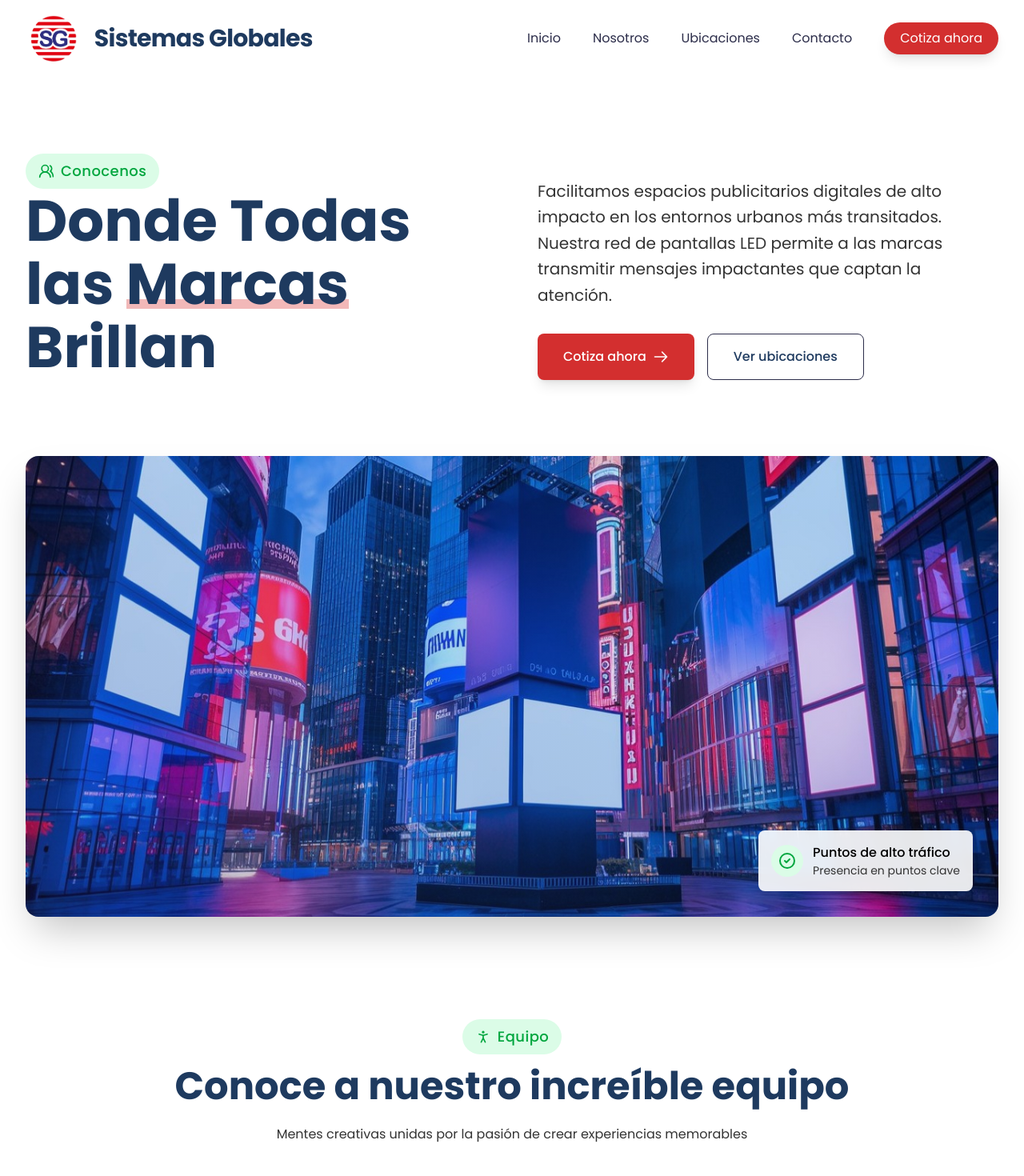
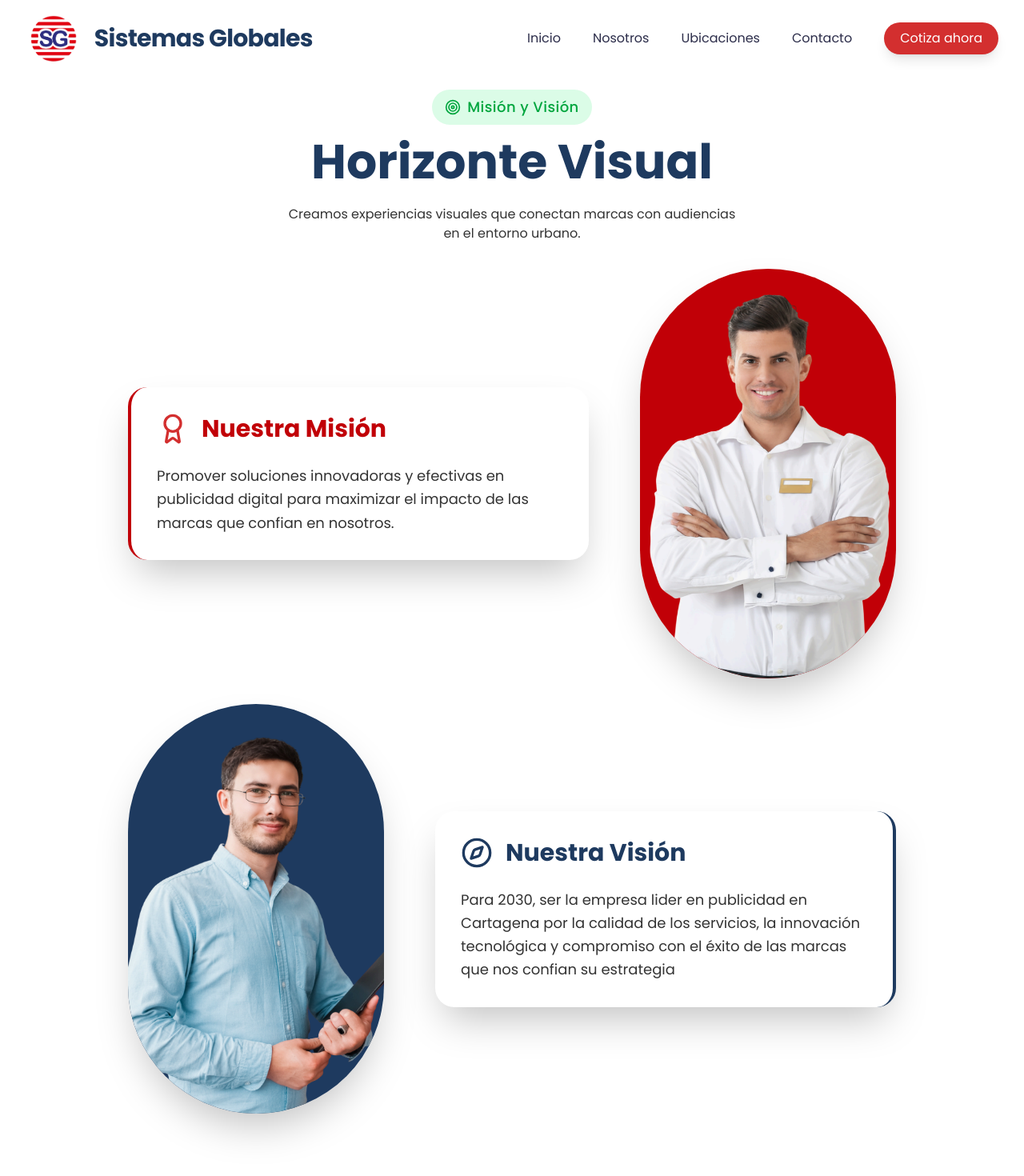
Before and after one commit to Nasor2/sistemas-globales-landing-page, a React (Vite) app: page /about in a window 1280 px wide. Shown: the top 1470 px of the page at 80% size. Built offline with nearby package versions, Linux system fonts and the light colour scheme.

Commit message:
Structural changes

```diff
--- a/src/App.jsx
+++ b/src/App.jsx
@@ -11,6 +11,7 @@ import CTA from './sections/CTA/CTA.jsx';
 import FAQ from './sections/FAQs/FAQ.jsx';
 import Contact from './sections/Contact/Contact.jsx';
 import ContactUs from './pages/ContactUs.jsx';
+import CompanyLogos from './sections/Testimonials/CompanyLogos.jsx';
 
 function App() {
   return (
@@ -22,11 +23,8 @@ function App() {
             <Route path="/" element={
               <>
                 <Hero />
-                <Features />
                 <PricingContact />
-                <Testimonials />
                 <Contact />
-                <FAQ />
                 <CTA />
               </>
             } />
--- a/src/pages/AboutUs.jsx
+++ b/src/pages/AboutUs.jsx
@@ -1,20 +1,18 @@
-import React from 'react';
-import Header from '../components/Header';
-import HeroAbout from '../sections/Sections-AboutUs/HeroAbout';
-import MisionVision from '../sections/Sections-AboutUs/MisionVision';
-import ValuesSection from '../sections/Sections-AboutUs/ValuesSection';
-import NumbersSection from '../sections/Sections-AboutUs/ImpactSection';
-import OurTeamSection from '../sections/Sections-AboutUs/OurTeamSection';
+import React from "react";
+import Header from "../components/Header";
+import HeroAbout from "../sections/Sections-AboutUs/HeroAbout";
+import MisionVision from "../sections/Sections-AboutUs/MisionVision";
+import ValuesSection from "../sections/Sections-AboutUs/ValuesSection";
+import NumbersSection from "../sections/Sections-AboutUs/ImpactSection";
+import OurTeamSection from "../sections/Sections-AboutUs/OurTeamSection";
 
 const AboutUs = () => {
   return (
     <div>
       <main className="flex-grow bg-white min-h-screen">
-                <HeroAbout />
-                <OurTeamSection />
         <MisionVision />
         <ValuesSection />
-
+        <HeroAbout />
       </main>
     </div>
   );
--- a/src/sections/Hero/Hero.jsx
+++ b/src/sections/Hero/Hero.jsx
@@ -1,13 +1,11 @@
 import React from "react";
 import { Link } from "react-router-dom";
 import { motion } from "framer-motion";
-import TestimonialCard from "../../components/HeroComponents/TestimonialCard";
-import { testimonials1 } from "../../data/testimonialsData";
+import { ArrowRight, CheckCircle } from "lucide-react";
 import { heroImages } from "../../data/imageData";
-import { ArrowRight } from "lucide-react";
 
 const Hero = () => {
-  // Variantes para las animaciones
+  // Animation variants
   const fadeIn = {
     hidden: { opacity: 0, y: 20 },
     visible: {
@@ -39,20 +37,6 @@ const Hero = () => {
     }
   };
 
-  const testimonialAnimation = {
-    hidden: { opacity: 0, scale: 0.6 },
-    visible: {
-      opacity: 1,
-      scale: 1,
-      transition: {
-        duration: 0.5,
-        type: "spring",
-        bounce: 0.4
-      }
-    }
-  };
-
-  // Nueva animación para botones
   const buttonAnimation = {
     hover: {
       scale: 1.03,
@@ -64,11 +48,22 @@ const Hero = () => {
   };
 
   return (
-    <section className="min-h-screen w-full bg-white py-4 lg:py-6 overflow-hidden pt-24 sm:pt-28">
-      <div className="container mx-auto px-4 sm:px-6 lg:px-8">
+    <section className="min-h-screen w-full bg-white py-4 lg:py-6 overflow-hidden pt-24 sm:pt-28 relative">
+      {/* Subtle background pattern */}
+      <div className="absolute inset-0 opacity-5 pointer-events-none">
+        <svg width="100%" height="100%" xmlns="http://www.w3.org/2000/svg">
+          <defs>
+            <pattern id="grid" width="40" height="40" patternUnits="userSpaceOnUse">
+              <path d="M 40 0 L 0 0 0 40" fill="none" stroke="currentColor" strokeWidth="0.5" className="text-azul-primario/10"/>
+            </pattern>
+          </defs>
+          <rect width="100%" height="100%" fill="url(#grid)" />
+        </svg>
+      </div>
+
+      <div className="container mx-auto px-4 sm:px-6 lg:px-8 relative z-10">
         <div className="flex flex-col lg:flex-row items-center justify-between gap-8 lg:gap-16">
-
-          {/* Contenido Izquierdo */}
+          {/* Left Content */}
           <motion.div
             className="w-full lg:w-4/12 z-10 pb-30 text-center lg:text-left mx-auto lg:mx-0"
             initial="hidden"
@@ -86,12 +81,12 @@ const Hero = () => {
               variants={fadeIn}
             >
               Conquista la ciudad y{" "}
-              <span className="text-rojo-primario">dispara tus ventas</span> con
+              <span className="text-rojo-primario">posiciona tu marca</span> con
               pantallas digitales
             </motion.h1>
 
             <motion.p
-              className="text-lg mb-2 w-3/4 text-center lg:text-left mx-auto lg:mx-0"
+              className="text-lg mb-6 w-full lg:w-3/4 text-center lg:text-left mx-auto lg:mx-0 text-gray-700"
               variants={fadeIn}
             >
               Publicidad exterior digital de{" "}
@@ -103,8 +98,28 @@ const Hero = () => {
               en los momentos clave.
             </motion.p>
 
+            {/* Added benefits list */}
             <motion.div
-              className="flex flex-col items-center lg:items-start gap-6 mt-8"
+              className="mb-8 space-y-3 w-full lg:w-3/4 mx-auto lg:mx-0"
+              variants={staggerContainer}
+            >
+              {[
+                "Cobertura en puntos estratégicos",
+                "Impacto visual garantizado",
+              ].map((benefit, index) => (
+                <motion.div
+                  key={index}
+                  className="flex items-center gap-3"
+                  variants={fadeIn}
+                >
+                  <CheckCircle className="text-green-500 w-6 h-6" />
+                  <span className="text-gray-700">{benefit}</span>
+                </motion.div>
+              ))}
+            </motion.div>
+
+            <motion.div
+              className="flex flex-col items-center lg:items-start gap-6"
               variants={staggerContainer}
             >
               <motion.div variants={fadeIn} className="w-4/5 sm:w-3/4">
@@ -143,7 +158,7 @@ const Hero = () => {
             </motion.div>
           </motion.div>
 
-          {/* Contenido Derecho - Imágenes */}
+          {/* Right Content - Images */}
           <motion.div
             className="w-full lg:w-7/12 relative justify-between hidden lg:flex"
             initial="hidden"
@@ -151,55 +166,21 @@ const Hero = () => {
             variants={staggerContainer}
           >
             <div className="relative justify-between">
-              <div className="relative justify-between">
               <motion.div
-                  className="flex items-center justify-center relative rounded-[265.50px] overflow-hidden border-2 border-gray-200 shadow-2xl bg-gradient-to-b from-white to-gray-50"
+                className="flex items-center justify-center relative rounded-[265.50px] overflow-hidden border-2 border-gray-200 shadow-2xl bg-gradient-to-b from-white to-gray-50 group"
                 style={{
                   height: "742px",
                   width: "531px",
                 }}
                 variants={imageAnimation}
               >
+                <div className="absolute inset-0 bg-azul-primario/10 opacity-0 group-hover:opacity-100 transition-opacity duration-300 z-10"></div>
                 <img
-                    data-layer="Rectangle 4"
-                    className="Rectangle4 w-[473px] h-[673px] rounded-[250px] object-cover object-center transition-transform duration-700 hover:scale-105"
+                  className="Rectangle4 w-[473px] h-[673px] rounded-[250px] object-cover object-center transition-transform duration-700 group-hover:scale-105"
                   src={heroImages.mainImage.mainImage}
+                  alt="Digital Billboard Main Image"
                 />
               </motion.div>
-
-                <motion.div
-                  className="absolute -left-6 md:-left-16 top-1/7 z-20"
-                  variants={testimonialAnimation}
-                  custom={1}
-                  initial="hidden"
-                  animate="visible"
-                  transition={{ delay: 0.4 }}
-                >
-                  <TestimonialCard testimonial={testimonials1[0]} />
-                </motion.div>
-
-                <motion.div
-                  className="absolute -right-6 md:-right-16 top-2/4 z-20"
-                  variants={testimonialAnimation}
-                  custom={2}
-                  initial="hidden"
-                  animate="visible"
-                  transition={{ delay: 0.6 }}
-                >
-                  <TestimonialCard testimonial={testimonials1[1]} />
-                </motion.div>
-
-                <motion.div
-                  className="absolute bottom-1 right-2/5 z-20"
-                  variants={testimonialAnimation}
-                  custom={3}
-                  initial="hidden"
-                  animate="visible"
-                  transition={{ delay: 0.8 }}
-                >
-                  <TestimonialCard testimonial={testimonials1[2]} />
-                </motion.div>
-              </div>
             </div>
 
             <motion.div
--- a/src/sections/Sections-AboutUs/MisionVision.jsx
+++ b/src/sections/Sections-AboutUs/MisionVision.jsx
@@ -1,7 +1,7 @@
 import React, { useEffect, useState } from "react";
-import img1 from "../../assets/images/aboutUs1.png";
-import img2 from "../../assets/images/aboutUs2.png";
-import { Target } from "lucide-react";
+import img2 from "../../assets/images/aboutUs1.png";
+import img1 from "../../assets/images/aboutUs2.png";
+import { Target, Award, Compass } from "lucide-react";
 import { motion } from "framer-motion";
 
 const MissionVision = () => {
@@ -27,11 +27,11 @@ const MissionVision = () => {
   return (
     <div
       id="mission-vision-section"
-      className="max-w-5xl mx-auto px-8 py-8"
+      className="max-w-5xl mx-auto px-8"
     >
       {/* Header with animated underline */}
       <motion.div
-        className="text-center mb-16"
+        className="text-center mb-8"
         initial={{ opacity: 0, y: 30 }}
         animate={isVisible ? { opacity: 1, y: 0 } : { opacity: 0, y: 30 }}
         transition={{ duration: 0.6 }}
@@ -45,7 +45,7 @@ const MissionVision = () => {
           <Target className="mr-2 h-5 w-5" /> Misión y Visión
         </motion.span>
         <motion.h2
-          className="text-4xl md:text-5xl font-bold text-azul-primario mb-6"
+          className="text-5xl md:text-6xl font-bold text-azul-primario mb-6"
           initial={{ opacity: 0, y: 20 }}
           animate={isVisible ? { opacity: 1, y: 0 } : { opacity: 0, y: 20 }}
           transition={{ duration: 0.5, delay: 0.3 }}
@@ -62,19 +62,84 @@ const MissionVision = () => {
         </motion.p>
       </motion.div>
 
-      {/* Vision Section with improved spacing and hover effects */}
+      {/* Mission Section */}
       <motion.div
         className="flex flex-col md:flex-row items-center mb-8 gap-16"
         initial={{ opacity: 0, x: -30 }}
         animate={isVisible ? { opacity: 1, x: 0 } : { opacity: 0, x: -30 }}
         transition={{ duration: 0.7, delay: 0.5 }}
       >
-        {/* Rounded Image with subtle shadow */}
+        {/* Mission Text with enhanced card-like styling */}
         <motion.div
-          className="w-80 h-128 flex-shrink-0 transform transition-transform duration-500 hover:rotate-2"
-          whileHover={{ rotate: 2, transition: { duration: 0.3 } }}
+          className="p-8 border-l-4 border-red-700 bg-white rounded-3xl shadow-2xl"
+          initial={{ opacity: 0, x: -20 }}
+          animate={isVisible ? { opacity: 1, x: 0 } : { opacity: 0, x: -20 }}
+          transition={{ duration: 0.6, delay: 0.7 }}
+          whileHover={{
+            x: -8,
+            scale: 1.02,
+            transition: { duration: 0.3 }
+          }}
         >
-          <div className="bg-azul-primario rounded-full overflow-hidden w-80 h-128 pt-8 shadow-lg">
+          <div className="flex items-center mb-6">
+            <Award className="h-10 w-10 text-rojo-primario mr-4" />
+            <motion.h2
+              className="text-3xl font-bold text-red-700"
+              initial={{ opacity: 0, y: 10 }}
+              animate={isVisible ? { opacity: 1, y: 0 } : { opacity: 0, y: 10 }}
+              transition={{ duration: 0.5, delay: 0.8 }}
+            >
+              Nuestra Misión
+            </motion.h2>
+          </div>
+          <motion.p
+            className="text-negro-suave text-lg leading-relaxed max-w-lg"
+            initial={{ opacity: 0, y: 10 }}
+            animate={isVisible ? { opacity: 1, y: 0 } : { opacity: 0, y: 10 }}
+            transition={{ duration: 0.5, delay: 0.9 }}
+          >
+            Promover soluciones innovadoras y efectivas en publicidad digital
+            para maximizar el impacto de las marcas que confian en nosotros.
+          </motion.p>
+        </motion.div>
+
+        {/* Rounded Image - Left Side with subtle shadow */}
+        <motion.div
+          className="w-80 h-128 flex-shrink-0"
+          whileHover={{
+            rotate: -2,
+            scale: 1.05,
+            transition: { duration: 0.3 }
+          }}
+        >
+          <div className="bg-red-700 rounded-full overflow-hidden w-80 h-128 pt-8 shadow-2xl">
+            <motion.img
+              src={img2}
+              alt="Young woman with books"
+              className="w-full h-full object-cover"
+              whileHover={{ scale: 1.05, transition: { duration: 0.7 } }}
+            />
+          </div>
+        </motion.div>
+      </motion.div>
+
+      {/* Vision Section */}
+      <motion.div
+        className="flex flex-col-reverse md:flex-row items-center gap-16"
+        initial={{ opacity: 0, x: 30 }}
+        animate={isVisible ? { opacity: 1, x: 0 } : { opacity: 0, x: 30 }}
+        transition={{ duration: 0.7, delay: 1.0 }}
+      >
+        {/* Rounded Image - Right Side with subtle shadow */}
+        <motion.div
+          className="w-80 h-128 flex-shrink-0 ml-auto"
+          whileHover={{
+            rotate: 2,
+            scale: 1.05,
+            transition: { duration: 0.3 }
+          }}
+        >
+          <div className="bg-azul-primario rounded-full overflow-hidden w-80 h-128 pt-8 shadow-2xl">
             <motion.img
               src={img1}
               alt="Young man"
@@ -84,27 +149,34 @@ const MissionVision = () => {
           </div>
         </motion.div>
 
-        {/* Vision Text with animated border */}
+        {/* Vision Text with enhanced card-like styling */}
         <motion.div
-          className="ml-8 p-6 border-l-4 border-azul-primario"
+          className="p-8 border-r-4 border-azul-primario bg-white rounded-3xl shadow-2xl"
           initial={{ opacity: 0, x: 20 }}
           animate={isVisible ? { opacity: 1, x: 0 } : { opacity: 0, x: 20 }}
-          transition={{ duration: 0.6, delay: 0.7 }}
-          whileHover={{ x: 8, transition: { duration: 0.3 } }}
+          transition={{ duration: 0.6, delay: 1.1 }}
+          whileHover={{
+            x: 8,
+            scale: 1.02,
+            transition: { duration: 0.3 }
+          }}
         >
+          <div className="flex items-center mb-6">
+            <Compass className="h-10 w-10 text-azul-primario mr-4" />
             <motion.h2
-            className="text-4xl font-bold mb-8 text-azul-primario"
+              className="text-3xl font-bold text-azul-primario"
               initial={{ opacity: 0, y: 10 }}
               animate={isVisible ? { opacity: 1, y: 0 } : { opacity: 0, y: 10 }}
-            transition={{ duration: 0.5, delay: 0.8 }}
+              transition={{ duration: 0.5, delay: 1.2 }}
             >
               Nuestra Visión
             </motion.h2>
+          </div>
           <motion.p
             className="text-negro-suave text-lg leading-relaxed max-w-lg"
             initial={{ opacity: 0, y: 10 }}
             animate={isVisible ? { opacity: 1, y: 0 } : { opacity: 0, y: 10 }}
-            transition={{ duration: 0.5, delay: 0.9 }}
+            transition={{ duration: 0.5, delay: 1.3 }}
           >
             Para 2030, ser la empresa lider en publicidad en Cartagena por la
             calidad de los servicios, la innovación tecnológica y compromiso con
@@ -112,56 +184,6 @@ const MissionVision = () => {
           </motion.p>
         </motion.div>
       </motion.div>
-
-      {/* Mission Section with improved layout */}
-      <motion.div
-        className="flex flex-col-reverse md:flex-row items-center gap-16"
-        initial={{ opacity: 0, x: 30 }}
-        animate={isVisible ? { opacity: 1, x: 0 } : { opacity: 0, x: 30 }}
-        transition={{ duration: 0.7, delay: 1.0 }}
-      >
-        {/* Mission Text with animated border */}
-        <motion.div
-          className="p-6 border-r-4 border-red-700"
-          initial={{ opacity: 0, x: -20 }}
-          animate={isVisible ? { opacity: 1, x: 0 } : { opacity: 0, x: -20 }}
-          transition={{ duration: 0.6, delay: 1.1 }}
-          whileHover={{ x: -8, transition: { duration: 0.3 } }}
-        >
-          <motion.h2
-            className="text-4xl font-bold mb-8 text-red-700"
-            initial={{ opacity: 0, y: 10 }}
-            animate={isVisible ? { opacity: 1, y: 0 } : { opacity: 0, y: 10 }}
-            transition={{ duration: 0.5, delay: 1.2 }}
-          >
-            Nuestra Misión
-          </motion.h2>
-          <motion.p
-            className="text-negro-suave text-lg leading-relaxed max-w-lg"
-            initial={{ opacity: 0, y: 10 }}
-            animate={isVisible ? { opacity: 1, y: 0 } : { opacity: 0, y: 10 }}
-            transition={{ duration: 0.5, delay: 1.3 }}
-          >
-            Promover soluciones innovadoras y efectivas en publicidad digital
-            para maximizar el impacto de las marcas que confian en nosotros.
-          </motion.p>
-        </motion.div>
-
-        {/* Rounded Image - Right Side with subtle shadow */}
-        <motion.div
-          className="w-80 h-128 flex-shrink-0 ml-auto"
-          whileHover={{ rotate: -2, transition: { duration: 0.3 } }}
-        >
-          <div className="bg-red-700 rounded-full overflow-hidden w-80 h-128 pt-8 shadow-lg">
-            <motion.img
-              src={img2}
-              alt="Young woman with books"
-              className="w-full h-full object-cover"
-              whileHover={{ scale: 1.05, transition: { duration: 0.7 } }}
-            />
-          </div>
-        </motion.div>
-      </motion.div>
     </div>
   );
 };
```
Also changed, not shown: src/sections/Testimonials/CompanyLogos.jsx (added, +42 -0 lines). Lines whose indentation alone changed are shown as unchanged.
